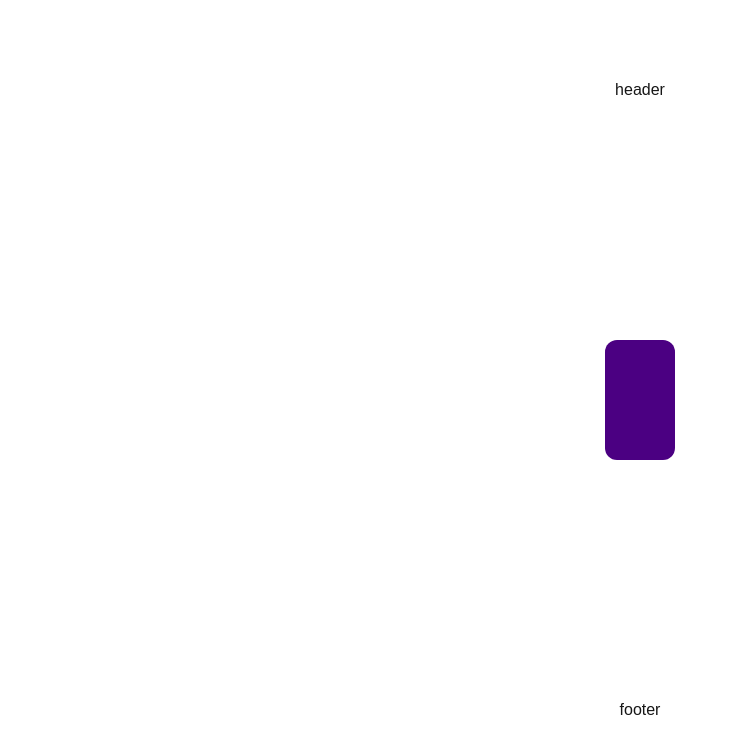
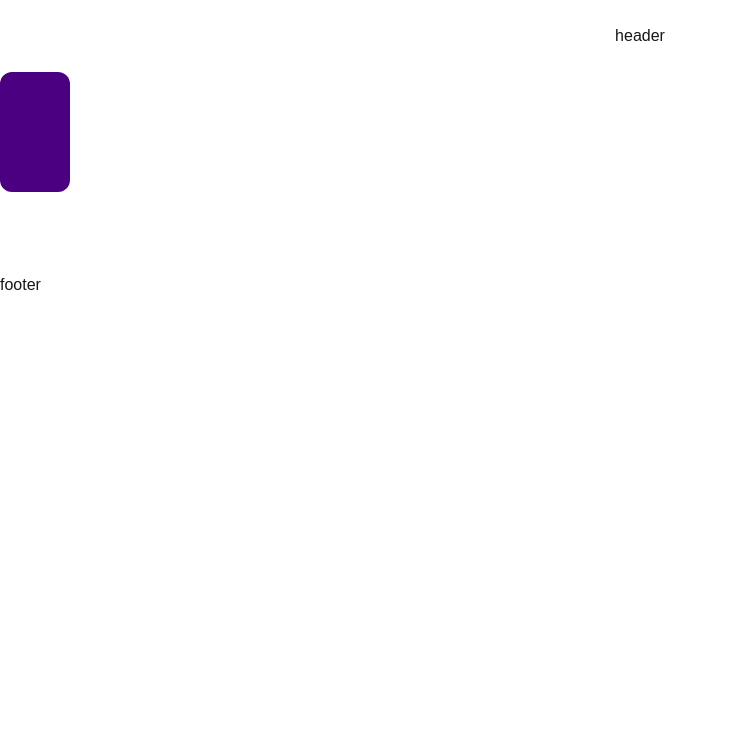
Before and after one commit to 00TaciTa00/lets_taro, a Next.js app: page / in a window 1280 px wide. Shown: the top 754 px of the page, without its empty margins (0-738 px from the left). Built offline with nearby package versions, Linux system fonts and the light colour scheme.

Commit message:
refactor : 페이지 요소 리팩토링

```diff
--- a/src/app/page.module.css
+++ b/src/app/page.module.css
@@ -6,13 +6,11 @@
   --button-primary-hover: #383838;
   --button-secondary-hover: #f2f2f2;
 
-  display: grid;
-  grid-template-rows: 20px 1fr 20px;
+  display: flex;
+  flex-direction: column;
   align-items: center;
   justify-items: center;
   min-height: 100svh;
-  padding: 80px;
-  gap: 64px;
 }
 
 @media (prefers-color-scheme: dark) {
@@ -25,93 +23,26 @@
     --button-secondary-hover: #1a1a1a;
   }
 }
+
 .header {
   display: flex;
   flex-direction: row;
   gap: 16px;
   align-items: center;
   justify-content: center;
+  width: 100%;
+  height: 4.5rem;
 }
 
 .main {
-  display: flex;
-  flex-direction: column;
-  gap: 32px;
-  grid-row-start: 2;
-}
-
-.main ol {
-  font-family: var(--font-geist-mono);
-  padding-left: 0;
-  margin: 0;
-  font-size: 14px;
-  line-height: 24px;
-  letter-spacing: -0.01em;
-  list-style-position: inside;
-}
-
-.main li:not(:last-of-type) {
-  margin-bottom: 8px;
-}
-
-.main code {
-  font-family: inherit;
-  background: var(--gray-alpha-100);
-  padding: 2px 4px;
-  border-radius: 4px;
-  font-weight: 600;
-}
-
-.ctas {
-  display: flex;
-  gap: 16px;
-}
-
-.ctas a {
-  appearance: none;
-  border-radius: 128px;
-  height: 48px;
-  padding: 0 20px;
-  border: none;
-  border: 1px solid transparent;
-  transition:
-    background 0.2s,
-    color 0.2s,
-    border-color 0.2s;
-  cursor: pointer;
-  display: flex;
-  align-items: center;
-  justify-content: center;
-  font-size: 16px;
-  line-height: 20px;
-  font-weight: 500;
-}
-
-a.primary {
-  background: var(--foreground);
-  color: var(--background);
-  gap: 8px;
-}
-
-a.secondary {
-  border-color: var(--gray-alpha-200);
-  min-width: 180px;
+  width: 100%;
+  height: 204px;
 }
 
 .footer {
-  grid-row-start: 3;
-  display: flex;
-  gap: 24px;
-}
-
-.footer a {
-  display: flex;
-  align-items: center;
-  gap: 8px;
-}
-
-.footer img {
-  flex-shrink: 0;
+  flex-grow: 1;
+  width: 100%;
+  height: 100%;
 }
 
 /* Enable hover only on non-touch devices */
@@ -132,7 +63,7 @@
   }
 }
 
-@media (max-width: 600px) {
+/* @media (max-width: 600px) {
   .page {
     padding: 32px;
     padding-bottom: 80px;
@@ -165,7 +96,7 @@
     align-items: center;
     justify-content: center;
   }
-}
+} */
 
 @media (prefers-color-scheme: dark) {
   .logo {
--- a/src/app/page.tsx
+++ b/src/app/page.tsx
@@ -1,4 +1,5 @@
-import { AnimatedCard } from "@/components/Card";
+"use client";
+
 import styles from "./page.module.css";
 import TableSection from "@/components/TableSection";
 
@@ -7,9 +8,7 @@
     <div className={styles.page}>
       <header className={styles.header}>header</header>
       <main className={styles.main}>
-        <TableSection>
-          <AnimatedCard />
-        </TableSection>
+        <TableSection />
       </main>
       <footer className={styles.footer}>footer</footer>
     </div>
```
